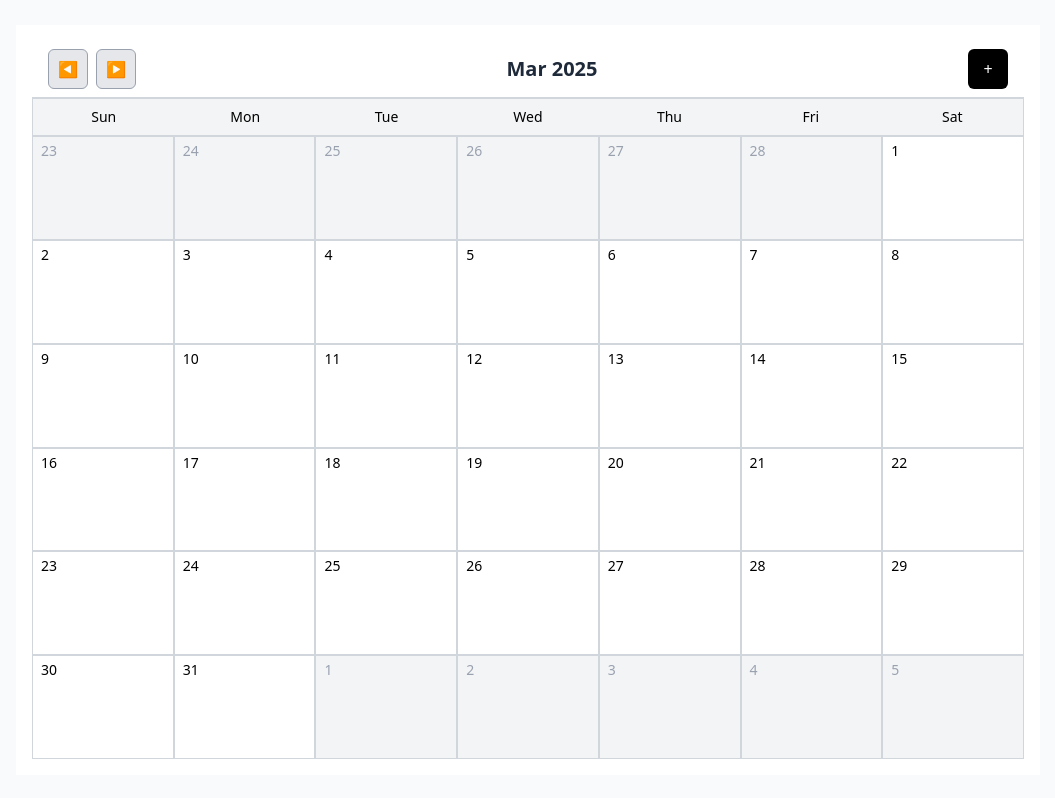
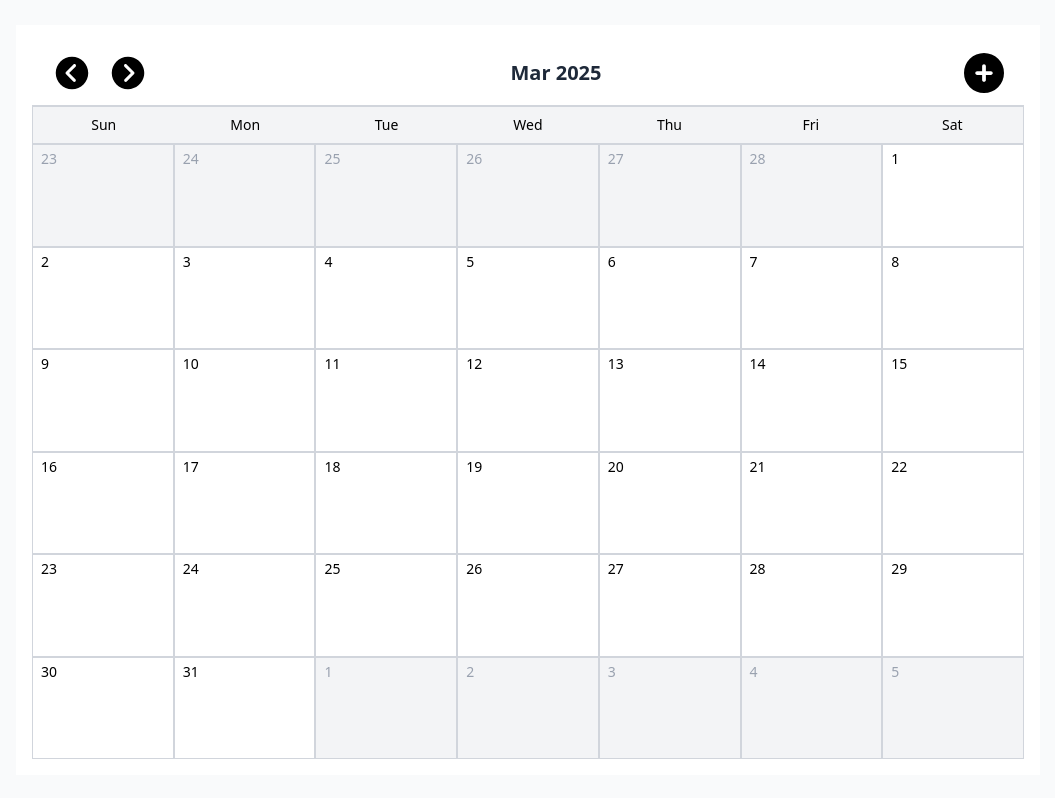
Before and after one commit to Bo-Ching/Calendar, a React (Vite) app in the folder calendar/: page / in a window 1280 px wide. Shown: the whole page, without its empty margins (112-1167 px from the left). Built offline with nearby package versions, Linux system fonts and the light colour scheme.

Commit message:
finish event arrange

```diff
--- a/calendar/package.json
+++ b/calendar/package.json
@@ -13,7 +13,8 @@
     "@tailwindcss/vite": "^4.0.12",
     "date-fns": "^4.1.0",
     "react": "^19.0.0",
-    "react-dom": "^19.0.0"
+    "react-dom": "^19.0.0",
+    "react-icons": "^5.5.0"
   },
   "devDependencies": {
     "@eslint/js": "^9.21.0",
--- a/calendar/src/components/CalendarCell.jsx
+++ b/calendar/src/components/CalendarCell.jsx
@@ -1,32 +1,17 @@
 import React, { useState, useEffect } from "react";
 import { format, parseISO, isWithinInterval, isSameDay } from "date-fns";
 
-// **全局記錄事件的 Y 位置**
 const eventGrid = {};
 
 const CalendarCell = ({ date, isCurrentMonth, events = {} }) => {
   const dateKey = format(date, "yyyy-MM-dd");
 
-  // **找出這一天的事件**
   const dayEvents = Object.values(events).flat().filter(event => {
     const start = parseISO(event.startDate);
     const end = parseISO(event.endDate);
     return isSameDay(date, start) || isWithinInterval(date, { start, end });
   });
 
-  // **⚠️ 如果沒有事件，直接渲染空白日曆格**
-  if (dayEvents.length === 0) {
-    return (
-      <div className={`relative border border-gray-300 p-0 h-full flex flex-col justify-start
-            ${isCurrentMonth ? "bg-white" : "bg-gray-100 text-gray-400"} box-border`}>
-        <span className="absolute top-1 left-2 text-sm font-medium">
-          {format(date, "d")}
-        </span>
-      </div>
-    );
-  }
-
-  // **使用 useState 來存儲 eventSlots**
   const [eventSlots, setEventSlots] = useState([null, null, null, []]);
 
   useEffect(() => {
@@ -36,20 +21,16 @@ const CalendarCell = ({ date, isCurrentMonth, events = {} }) => {
 
     const newEventSlots = [null, null, null, []];
 
-    // **遍歷事件並分配 Y 位置**
     dayEvents.forEach(event => {
-      // **檢查事件是否已經有指定位置**
       const assignedPosition = Object.keys(eventGrid[dateKey] || {}).find(
         key => eventGrid[dateKey][key] === event.eventName
       );
 
       let availableIndex = assignedPosition !== undefined ? Number(assignedPosition) : -1;
 
-      // **如果事件還沒被分配位置，則尋找可用位置**
       if (availableIndex === -1) {
-        for (let i = 0; i < 3; i++) { // **遍歷 0 ~ 2**
+        for (let i = 0; i < 3; i++) {
           let allDaysFree = true;
-
           for (let d = parseISO(event.startDate); d <= parseISO(event.endDate); d.setDate(d.getDate() + 1)) {
             let dayKey = format(d, "yyyy-MM-dd");
             if (eventGrid[dayKey]?.[i]) {
@@ -57,19 +38,16 @@ const CalendarCell = ({ date, isCurrentMonth, events = {} }) => {
               break;
             }
           }
-
           if (allDaysFree) {
             availableIndex = i;
             break;
           }
         }
 
-        // **如果 0~2 都被占用，則放入位置 3**
         if (availableIndex === -1) {
           availableIndex = 3;
         }
 
-        // **將事件分配到 eventGrid**
         for (let d = parseISO(event.startDate); d <= parseISO(event.endDate); d.setDate(d.getDate() + 1)) {
           let dayKey = format(d, "yyyy-MM-dd");
           if (!eventGrid[dayKey]) {
@@ -79,7 +57,6 @@ const CalendarCell = ({ date, isCurrentMonth, events = {} }) => {
         }
       }
 
-      // **將事件加入 newEventSlots**
       if (availableIndex < 3) {
         newEventSlots[availableIndex] = { ...event, position: availableIndex };
       } else {
@@ -97,54 +74,40 @@ const CalendarCell = ({ date, isCurrentMonth, events = {} }) => {
     <div className={`relative border border-gray-300 p-0 h-full flex flex-col justify-start
             ${isCurrentMonth ? "bg-white" : "bg-gray-100 text-gray-400"} box-border`}>
 
-      {/* 日期數字 (靠左上角) */}
       <span className="absolute top-1 left-2 text-sm font-medium">
         {format(date, "d")}
       </span>
 
-      {/* 事件區域 */}
       <div className="mt-8 flex flex-col gap-[2px] w-full h-[75%] relative overflow-hidden box-border">
         {eventSlots.map((event, index) => {
-          if (!event || typeof event !== "object") {
-            return null;
-          }
+          if (!event || typeof event !== "object") return null;
 
-          // **確保 eventSlots[3] 正確處理**
-          if (index === 3 && (!Array.isArray(eventSlots[3]) || eventSlots[3].length === 0)) {
-            return null;
-          }
+          if (index === 3 && (!Array.isArray(eventSlots[3]) || eventSlots[3].length === 0)) return null;
 
-          // **判斷是否是跨日事件**
-          const isStart = event.startDate === dateKey;
-          const isEnd = event.endDate === dateKey;
-          // const isMiddle = !isStart && !isEnd;
-
-          // **決定顯示名稱**
-          let displayName = isStart ? event.eventName : ""; // 只在 startDate 顯示名稱
-          let isOthers = false;
+          let displayName = event.eventName;
+          let bgColor = event.color || "#3B82F6";
 
           if (index === 3) {
             if (Array.isArray(eventSlots[3]) && eventSlots[3].length > 1) {
               displayName = `+ ${eventSlots[3].length} others`;
-              isOthers = true;
+              bgColor = "#6B7280";
             } else if (Array.isArray(eventSlots[3]) && eventSlots[3].length === 1) {
               displayName = eventSlots[3][0]?.eventName || "";
+              bgColor = eventSlots[3][0]?.color || "#3B82F6";
             }
           }
-
-          // **確保事件出現在正確的位置**
-          const position = (index / 4) * 100;
 
           return (
             <div
               key={index}
-              className={`absolute text-xs px-2 py-1 text-left w-full box-border border-transparent ${
-                isOthers ? "bg-gray-300 text-white rounded-lg" : "bg-blue-500 text-white"
-              } ${isStart ? "rounded-l-lg" : ""} ${isEnd ? "rounded-r-lg" : ""}`}
+              className="absolute text-xs px-2 py-1 w-[95%] text-left box-border border-transparent rounded-md"
               style={{
-                top: `${position}%`,
-                height: `calc(25% - 2px)`, // **每個事件佔 1/4 的高度**
-                width: "100%", // **讓跨日事件填滿**
+                left: "50%",
+                transform: "translateX(-50%)",
+                top: `${(index / 4) * 100}%`,
+                height: `calc(25% - 2px)`,
+                backgroundColor: bgColor,
+                color: "white",
               }}
             >
               {displayName}
@@ -152,7 +115,6 @@ const CalendarCell = ({ date, isCurrentMonth, events = {} }) => {
           );
         })}
       </div>
-
     </div>
   );
 };
--- a/calendar/src/components/CalendarHeader.jsx
+++ b/calendar/src/components/CalendarHeader.jsx
@@ -1,6 +1,8 @@
 import React, { useState } from "react";
 import { format } from "date-fns";
 import EventModal from "./EventModal";
+import { IoIosArrowDropleftCircle, IoIosArrowDroprightCircle } from "react-icons/io"; // 引入左右按鈕圖示
+import { FaCirclePlus } from "react-icons/fa6"; // 引入 + 號按鈕
 
 const CalendarHeader = ({ currentDate, onPrevMonth, onNextMonth, onAddEvent }) => {
   const [isModalOpen, setIsModalOpen] = useState(false);
@@ -11,22 +13,16 @@ const CalendarHeader = ({ currentDate, onPrevMonth, onNextMonth, onAddEvent }) =
         {/* 左右切換按鈕 */}
         <div className="flex gap-2">
           <button
-            onClick={() => {
-              console.log("Prev Month Clicked");
-              onPrevMonth && onPrevMonth(); // 確保函式存在
-            }}
-            className="w-10 h-10 bg-gray-200 text-gray-700 rounded-md flex items-center justify-center border border-gray-400"
+            onClick={onPrevMonth}
+            className="text-black rounded-full p-1 hover:text-gray-500 transition duration-200"
           >
-            ◀
+            <IoIosArrowDropleftCircle size={40} />
           </button>
           <button
-            onClick={() => {
-              console.log("Next Month Clicked");
-              onNextMonth && onNextMonth(); // 確保函式存在
-            }}
-            className="w-10 h-10 bg-gray-200 text-gray-700 rounded-md flex items-center justify-center border border-gray-400"
+            onClick={onNextMonth}
+            className="text-black rounded-full p-1 hover:text-gray-500 transition duration-200"
           >
-            ▶
+            <IoIosArrowDroprightCircle size={40} />
           </button>
         </div>
 
@@ -37,13 +33,10 @@ const CalendarHeader = ({ currentDate, onPrevMonth, onNextMonth, onAddEvent }) =
 
         {/* 右上角 "+" 按鈕 */}
         <button
-          onClick={() => {
-            console.log("Open Modal");
-            setIsModalOpen(true);
-          }}
-          className="w-10 h-10 bg-black text-white rounded-md flex items-center justify-center"
+          onClick={() => setIsModalOpen(true)}
+          className="text-black rounded-full p-1 hover:text-gray-500 transition duration-200"
         >
-          +
+          <FaCirclePlus size={40} />
         </button>
       </div>
 
--- a/calendar/src/components/EventModal.jsx
+++ b/calendar/src/components/EventModal.jsx
@@ -5,7 +5,11 @@ const EventModal = ({ onClose, onAddEvent }) => {
     const [eventDescription, setEventDescription] = useState("");
     const [startDate, setStartDate] = useState("");
     const [endDate, setEndDate] = useState("");
-    const [error, setError] = useState(""); // **新增錯誤訊息狀態**
+    const [color, setColor] = useState("#3B82F6"); // **預設藍色**
+    const [error, setError] = useState("");
+
+    // **6 種可選顏色**
+    const colors = ["#3B82F6", "#EF4444", "#F59E0B", "#10B981", "#8B5CF6", "#EC4899"];
 
     const handleSubmit = (e) => {
         e.preventDefault();
@@ -16,13 +20,6 @@ const EventModal = ({ onClose, onAddEvent }) => {
             return;
         }
 
-        console.log({
-            eventName,
-            eventDescription,
-            startDate,
-            endDate,
-        });
-
         if (!eventName || !startDate || !endDate) return;
 
         onAddEvent({
@@ -30,16 +27,18 @@ const EventModal = ({ onClose, onAddEvent }) => {
             eventDescription,
             startDate,
             endDate,
+            color, // **儲存顏色**
         });
 
-        // 清空表單資料
+        // **清空表單**
         setEventName("");
         setEventDescription("");
         setStartDate("");
         setEndDate("");
-        setError(""); // **清空錯誤訊息**
+        setColor("#3B82F6"); // **重設為藍色**
+        setError("");
 
-        // 關閉視窗
+        // **關閉視窗**
         onClose();
     };
 
@@ -52,6 +51,7 @@ const EventModal = ({ onClose, onAddEvent }) => {
                 {error && <p className="text-red-500 text-sm mb-2">{error}</p>}
 
                 <form onSubmit={handleSubmit} className="space-y-4">
+
                     {/* 事件名稱 */}
                     <div>
                         <label className="block text-sm font-medium text-gray-700">Name</label>
@@ -74,6 +74,22 @@ const EventModal = ({ onClose, onAddEvent }) => {
                             rows="3"
                             required
                         ></textarea>
+                    </div>
+
+                    {/* 顏色選擇區塊 */}
+                    <div>
+                        <label className="block text-sm font-medium text-gray-700">Select Color</label>
+                        <div className="flex gap-2 mt-1">
+                            {colors.map((c) => (
+                                <button
+                                    key={c}
+                                    type="button"
+                                    className={`w-8 h-8 rounded-full border-2 ${color === c ? "border-black" : "border-transparent"}`}
+                                    style={{ backgroundColor: c }}
+                                    onClick={() => setColor(c)}
+                                ></button>
+                            ))}
+                        </div>
                     </div>
 
                     {/* 開始 & 結束日期 */}
```
Also changed, not shown: 1 other file (tests, documents, lock files or other folders).
